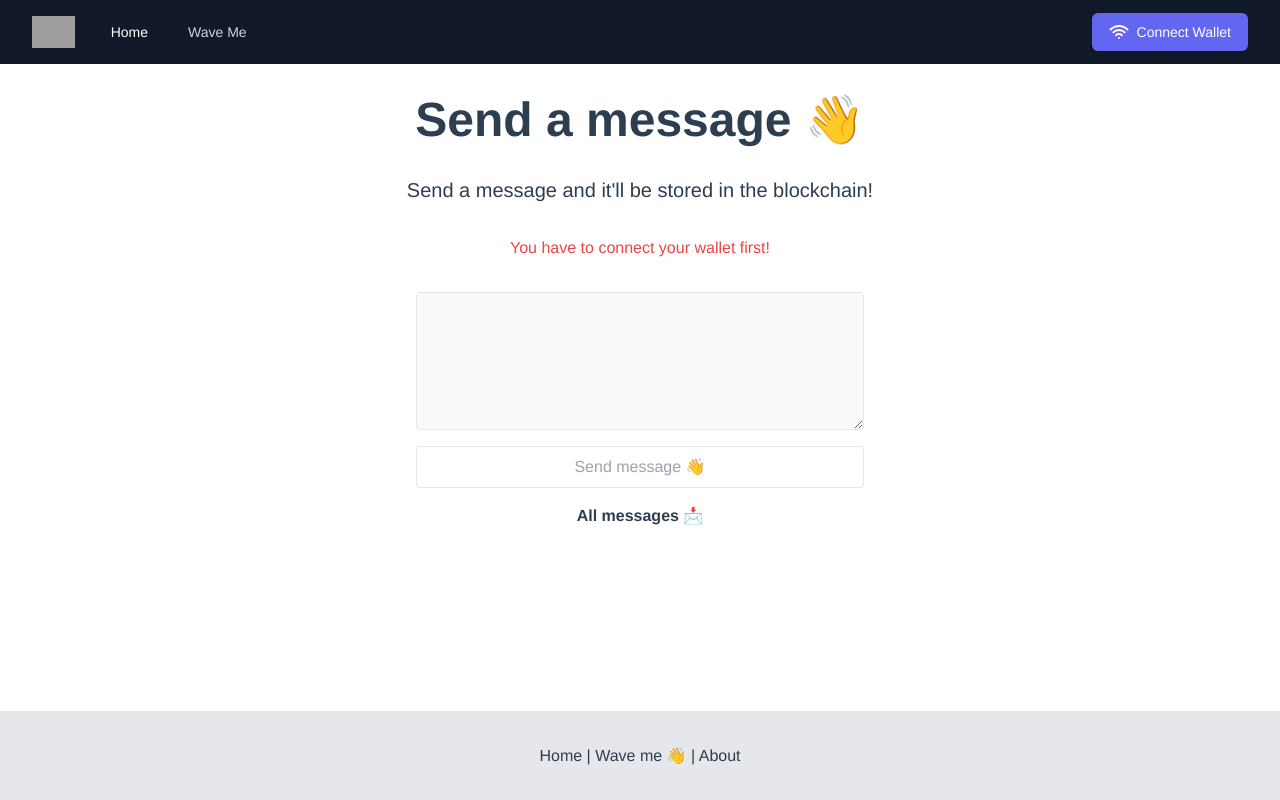
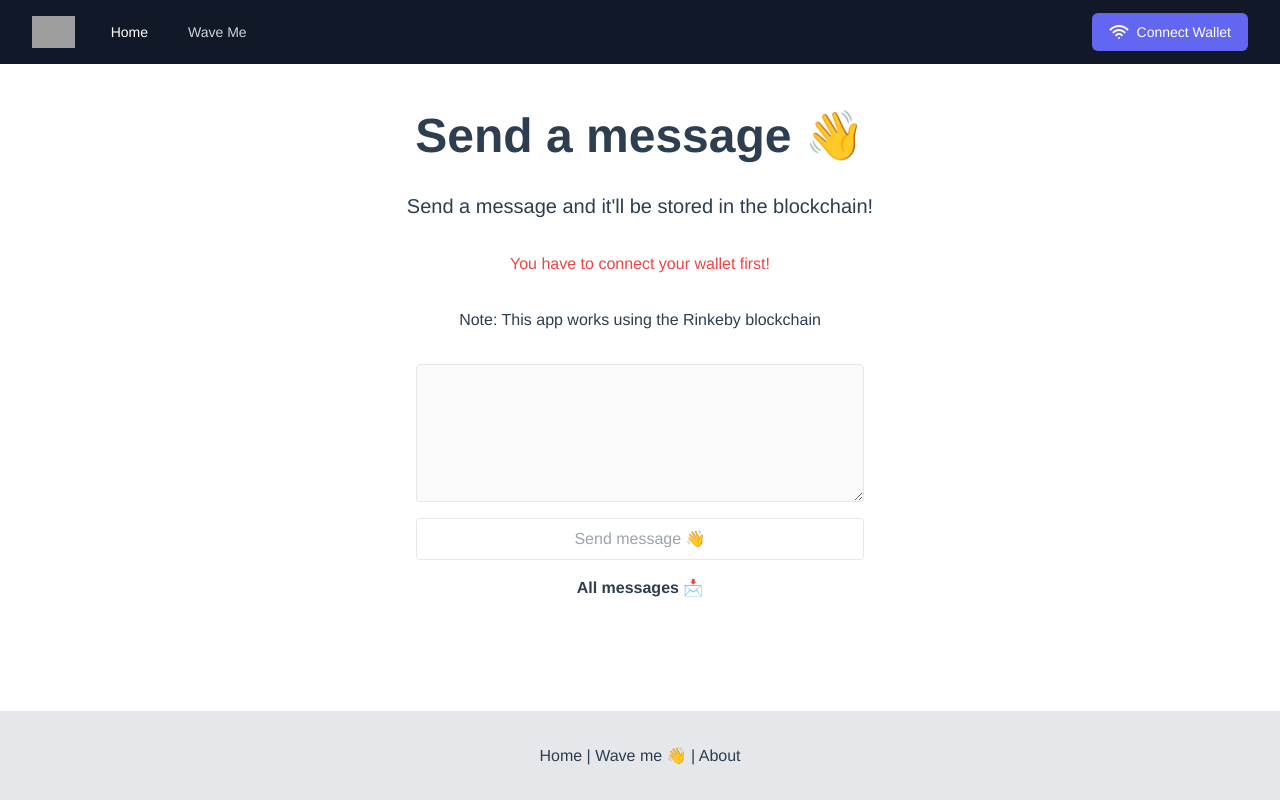
Before and after one commit to uF4No/solidityips-demos, a Vue app: page /wave-me in a window 1280 px wide. Built offline with nearby package versions, Linux system fonts and the light colour scheme; grey boxes are pictures that could not be loaded.

Commit message:
some fix

```diff
--- a/public/index.html
+++ b/public/index.html
@@ -1,15 +1,19 @@
 <!DOCTYPE html>
 <html lang="">
   <head>
-    <meta charset="utf-8">
-    <meta http-equiv="X-UA-Compatible" content="IE=edge">
-    <meta name="viewport" content="width=device-width,initial-scale=1.0">
-    <link rel="icon" href="<%= BASE_URL %>favicon.ico">
+    <meta charset="utf-8" />
+    <meta http-equiv="X-UA-Compatible" content="IE=edge" />
+    <meta name="viewport" content="width=device-width,initial-scale=1.0" />
+    <link rel="icon" href="<%= BASE_URL %>terminal-icon.png" />
     <title><%= htmlWebpackPlugin.options.title %></title>
   </head>
   <body>
     <noscript>
-      <strong>We're sorry but <%= htmlWebpackPlugin.options.title %> doesn't work properly without JavaScript enabled. Please enable it to continue.</strong>
+      <strong
+        >We're sorry but <%= htmlWebpackPlugin.options.title %> doesn't work
+        properly without JavaScript enabled. Please enable it to
+        continue.</strong
+      >
     </noscript>
     <div id="app"></div>
     <!-- built files will be auto injected -->
--- a/src/views/WaveMe.vue
+++ b/src/views/WaveMe.vue
@@ -1,6 +1,8 @@
 <template>
   <div class="home">
-    <h1 class="text-5xl font-bold my-8 max-w-xl mx-auto">Send a message 👋</h1>
+    <h1 class="text-5xl font-bold mt-12 mb-8 max-w-xl mx-auto">
+      Send a message 👋
+    </h1>
     <h2 class="text-xl">
       Send a message and it'll be stored in the blockchain!
     </h2>
@@ -11,6 +13,9 @@
     </p>
     <p v-else class="my-8 text-red-500 font-medium">
       You have to connect your wallet first!
+    </p>
+    <p class="my-4 font-medium">
+      Note: This app works using the Rinkeby blockchain
     </p>
     <div class="flex flex-col max-w-md mx-auto space-y-4 mt-8">
       <textarea
```
Also changed, not shown: src/assets/terminal-icon.png (added).
